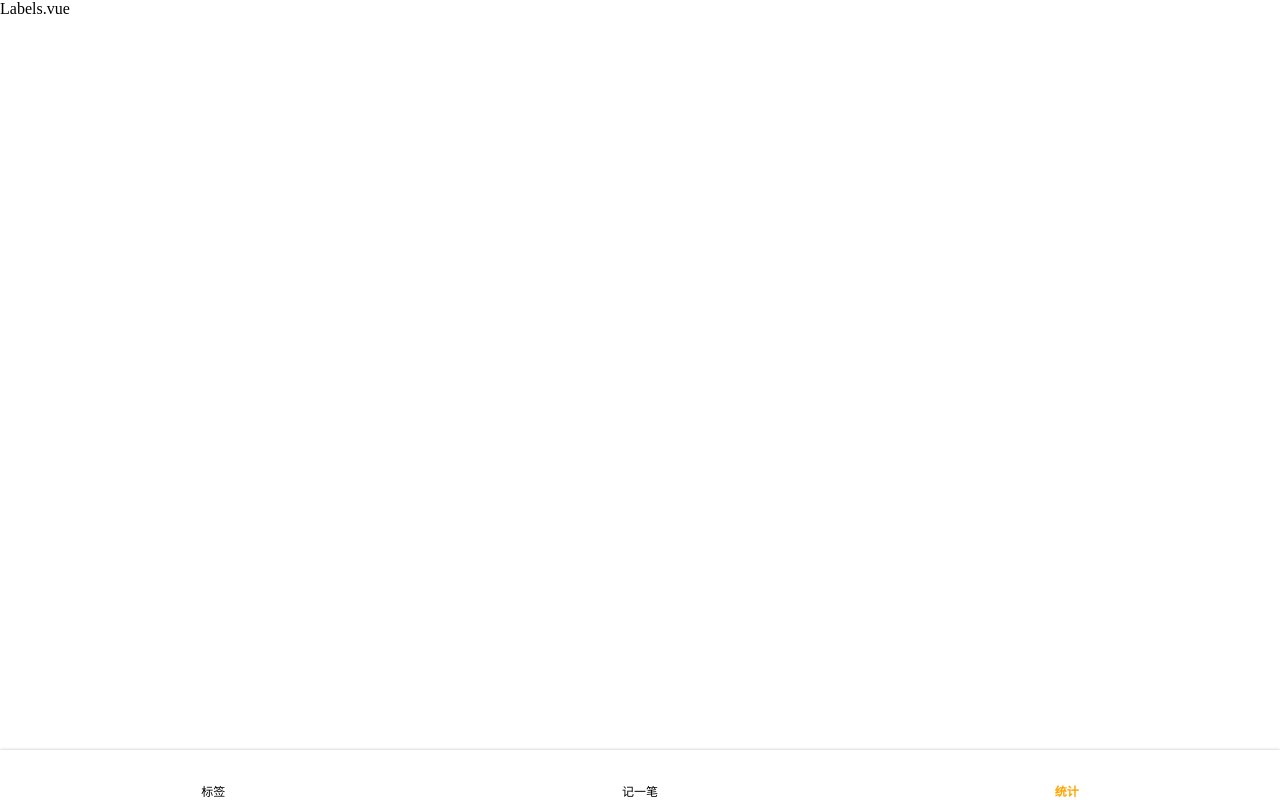
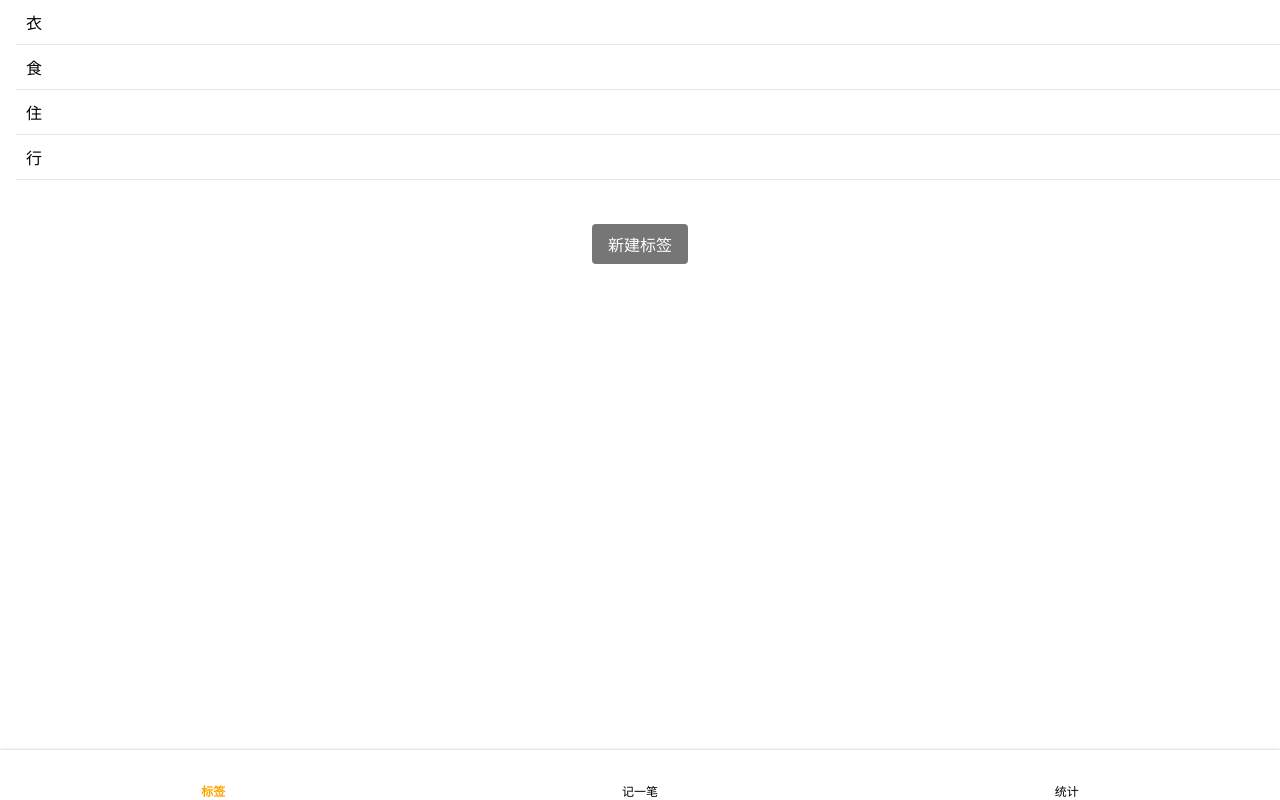
Before and after one commit to hec990/morney, a Vue app: page /#/labels in a window 1280 px wide. Built offline with nearby package versions, Linux system fonts and the light colour scheme.

Commit message:
完成labels组件的页面开发

```diff
--- a/public/index.html
+++ b/public/index.html
@@ -14,6 +14,6 @@
     <div id="app"></div>
     <!-- built files will be auto injected -->
     <!-- 引入 icon-->
-    <script src="//at.alicdn.com/t/font_2873462_lubgp7fzh9.js"></script>
+    <script src="//at.alicdn.com/t/font_2873462_1zgj3us8axk.js"></script>
   </body>
 </html>
--- a/src/components/Nav.vue
+++ b/src/components/Nav.vue
@@ -4,7 +4,7 @@
       <svg class="icon" aria-hidden="true">
         <use xlink:href="#icon-biaoqian"></use>
       </svg>
-      <router-link to="/statistics" active-class="selected" >标签</router-link>
+      <router-link to="/labels" active-class="selected" >标签</router-link>
     </div>
     <div>
       <svg class="icon" aria-hidden="true">
@@ -16,7 +16,7 @@
       <svg class="icon" aria-hidden="true">
         <use xlink:href="#icon-tongjifenxi-xiangmubiaogetongji"></use>
       </svg>
-      <router-link to="/labels" class="item" active-class="selected">统计</router-link>
+      <router-link to="/statistics" class="item" active-class="selected">统计</router-link>
     </div>
   </nav>
 </template>
--- a/src/views/Labels.vue
+++ b/src/views/Labels.vue
@@ -1,9 +1,35 @@
 <template>
-  <div>
     <Layout>
-      Labels.vue
+      <ol class="tags">
+        <li>
+          <span>衣</span>
+          <svg class="icon">
+            <use xlink:href="#icon-right"></use>
+          </svg>
+        </li>
+        <li>
+          <span>食</span>
+          <svg class="icon">
+            <use xlink:href="#icon-right"></use>
+          </svg>
+        </li>
+        <li>
+          <span>住</span>
+          <svg class="icon">
+            <use xlink:href="#icon-right"></use>
+          </svg>
+        </li>
+        <li>
+          <span>行</span>
+          <svg class="icon">
+            <use xlink:href="#icon-right"></use>
+          </svg>
+        </li>
+      </ol>
+      <div class="createTag-wrapper">
+        <button class="createTag">新建标签</button>
+      </div>
     </Layout>
-  </div>
 </template>
 
 <script lang="ts">
@@ -13,5 +39,35 @@ export default {
 </script>
 
 <style lang="scss" scoped>
-
+ .tags {
+   background-color: white;
+   font-size: 16px;
+   padding-left: 16px;
+   > li {
+     min-width: 44px;
+     display: flex;
+     align-items: center;
+     justify-content: space-between;
+     border-bottom: 1px solid #e6e6e6;
+     padding: 10px;
+     > svg {
+       width: 24px;
+       height: 24px;
+     }
+   }
+ }
+ .createTag {
+   background-color: #767676;
+   color: white;
+   border-radius: 4px;
+   border: none;
+   height: 40px;
+   padding: 0 16px;
+   font-size: 16px;
+   &-wrapper {
+     text-align:center;
+     padding: 16px;
+     margin-top: 44-16px;
+   }
+ }
 </style>
```
